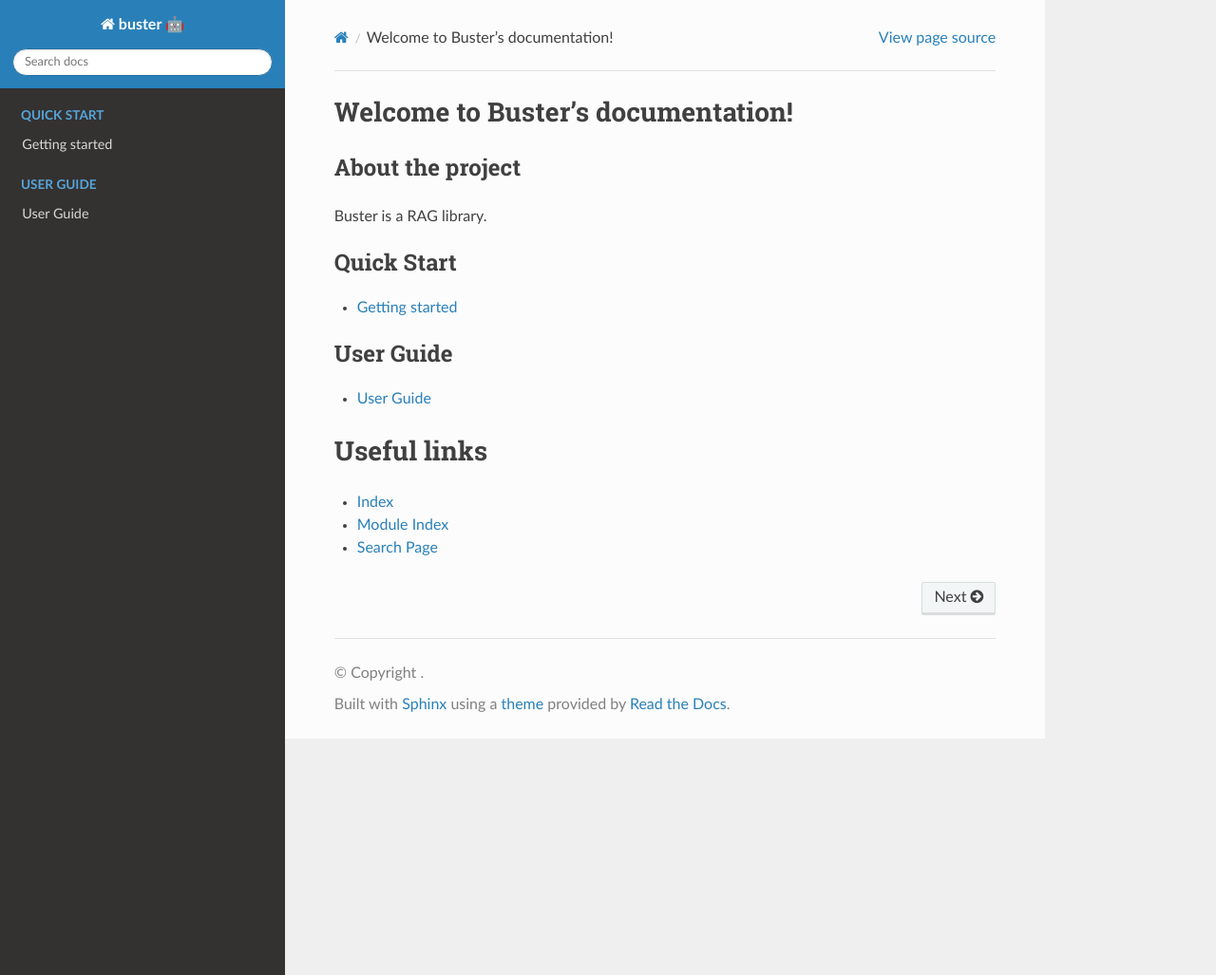
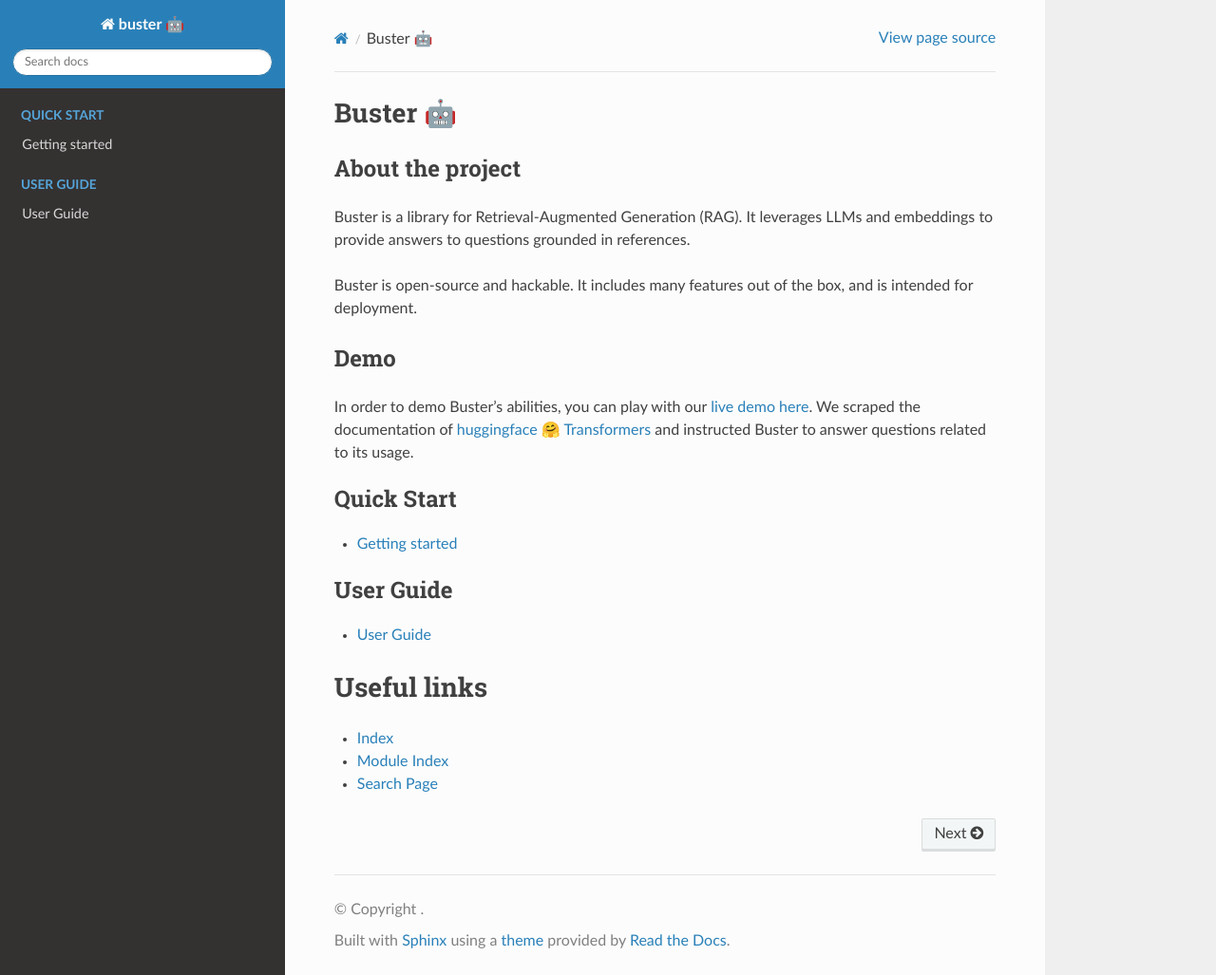
Before and after one commit to jerpint/buster, a Sphinx documentation site: the page built from docs/index.rst, in a window 1280 px wide and 1027 px high. Shown: the whole window at 95% size. Built offline with Sphinx 7.4.7 and the Read the Docs theme 2.0.0, drawn with Linux system fonts in a browser that asks for light colours; formulas are drawn with MathJax 3; pages that are not in the unit, such as notebooks, are missing from menus.

Commit message:
update quickstart

```diff
--- a/docs/index.rst
+++ b/docs/index.rst
@@ -3,12 +3,23 @@
    You can adapt this file completely to your liking, but it should at least
    contain the root `toctree` directive.
 
-Welcome to Buster's documentation!
+Buster 🤖
 =============================================
 
 About the project
 -----------------
-Buster is a RAG library.
+Buster is a library for Retrieval-Augmented Generation (RAG).
+It leverages LLMs and embeddings to provide answers to questions grounded in references.
+
+Buster is open-source and hackable.
+It includes many features out of the box, and is intended for deployment.
+
+
+Demo
+----
+
+In order to demo Buster's abilities, you can play with our `live demo here <https://huggingface.co/spaces/jerpint/buster>`__.
+We scraped the documentation of `huggingface 🤗 Transformers <https://huggingface.co/docs/transformers/index>`__ and instructed Buster to answer questions related to its usage.
 
 
 .. toctree::
```
